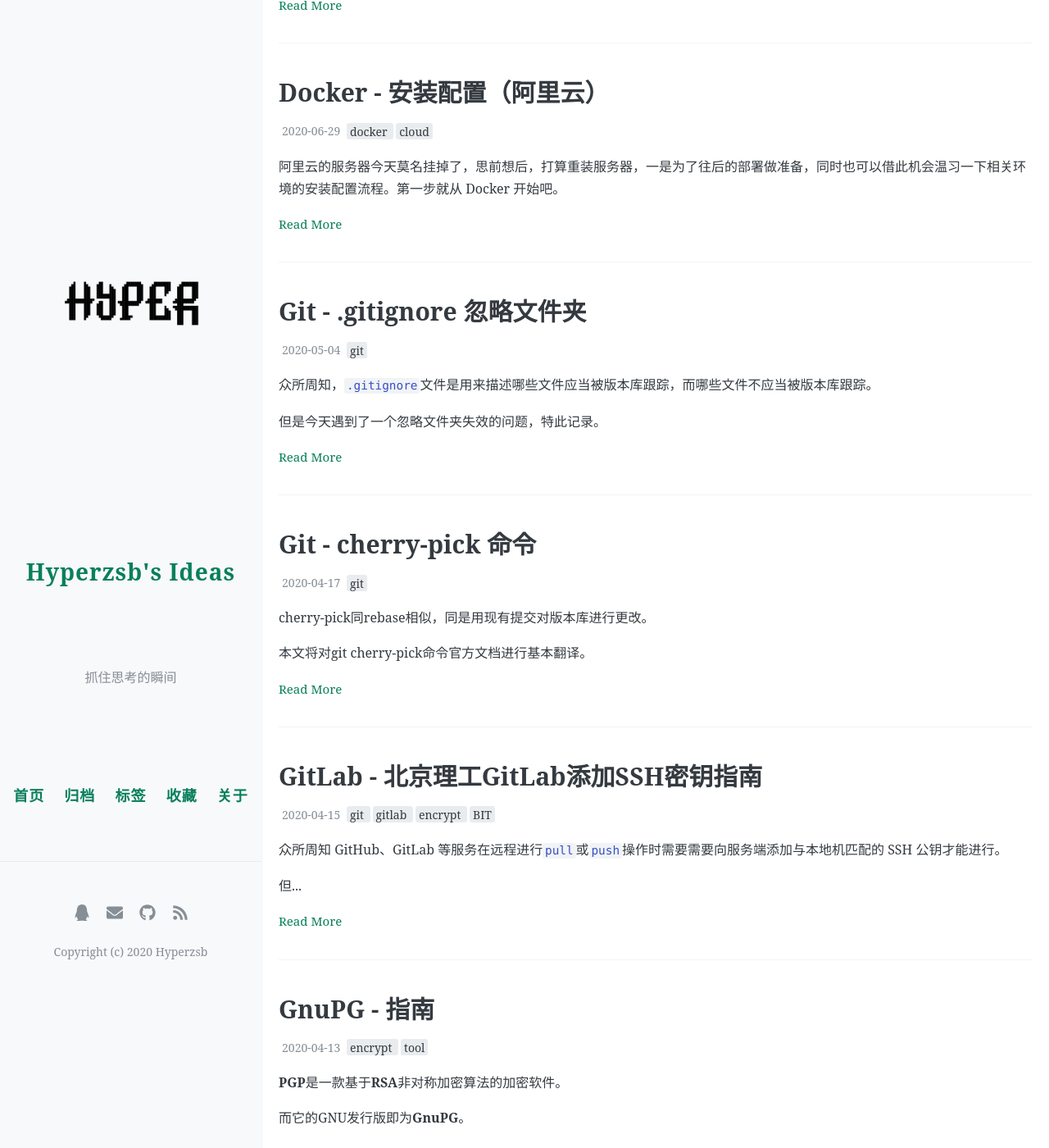
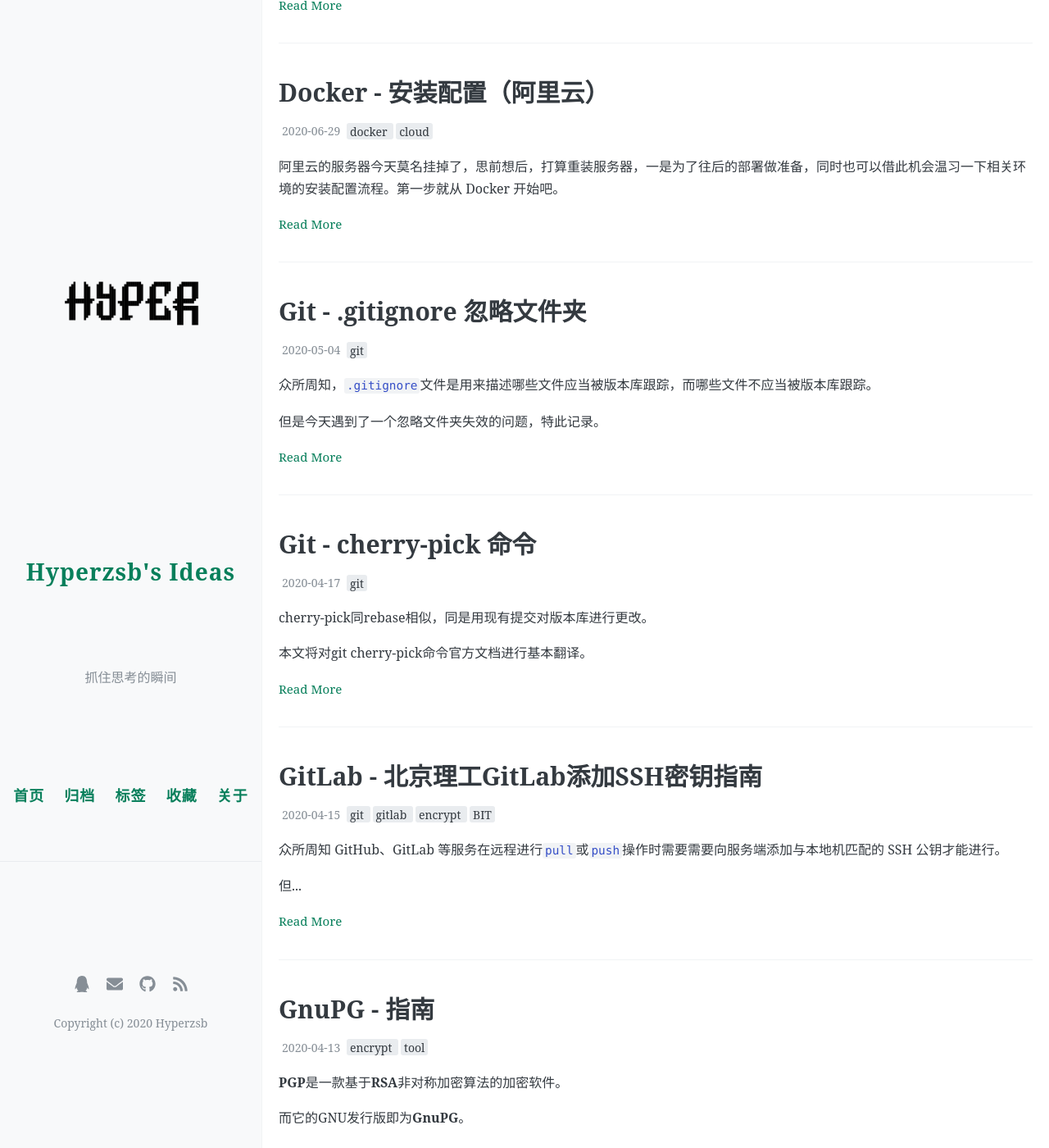
Before and after one commit to Hyperzsb/blog, a Jekyll site: the page built from index.html, in a window 1280 px wide and 1400 px high, scrolled down 453 px. Shown: the whole window at 82% size. Built offline with Jekyll 4.4.1, drawn with Linux system fonts in a browser that asks for light colours; the list of posts is cut into pages by our own code; comment, search, counter and statistics services are not loaded.

Commit message:
[fix]Fix footer style bug

```diff
--- a/_config.yml
+++ b/_config.yml
@@ -78,7 +78,7 @@ google_analytics:
 # 显示未来时间的文章
 future: false
 # 时区配置
-timezone: Asia/Shanghai
+# timezone: Asia/Shanghai
 
 #
 # !! 以下所有设置都不需要更改 !!
--- a/_layouts/default.html
+++ b/_layouts/default.html
@@ -21,6 +21,12 @@
 
     {% include analytics.html %}
 
+    <div class="wrapper-footer-mobile">
+      <footer class="footer">
+        {% include footer.html %}
+      </footer>
+    </div>
+
   </body>
 
   {% if page.toc==true %}
@@ -29,10 +35,4 @@
   </script>
   {% endif %}
 
-  <div class="wrapper-footer-mobile">
-    <footer class="footer">
-      {% include footer.html %}
-    </footer>
-  </div>
-
 </html>
--- a/assets/css/style.scss
+++ b/assets/css/style.scss
@@ -414,11 +414,11 @@ nav {
 
 // Footer
 .wrapper-footer-desktop {
-  position: absolute;
-  clear: both;
+  display: flex;
+  flex-direction: column;
+  justify-content: center;
   width: 100%;
   height: 25%;
-  bottom: 0;
   border-top: 1px solid $footer-border-color;
   background-color: $footer-background-color;
 
@@ -432,17 +432,17 @@ nav {
   display: none;
 
   @include mobile {
-    display: block;
-    height: 25%;
+    display: flex;
+    flex-direction: column;
+    justify-content: center;
+    height: 30vh;
     width: 100%;
-    padding: 30px 0;
     border-top: 1px solid $footer-border-color;
     background-color: $footer-background-color;
   }
 }
 
 footer {
-  padding: 3vh 0;
   text-align: center;
 
   p {
```
